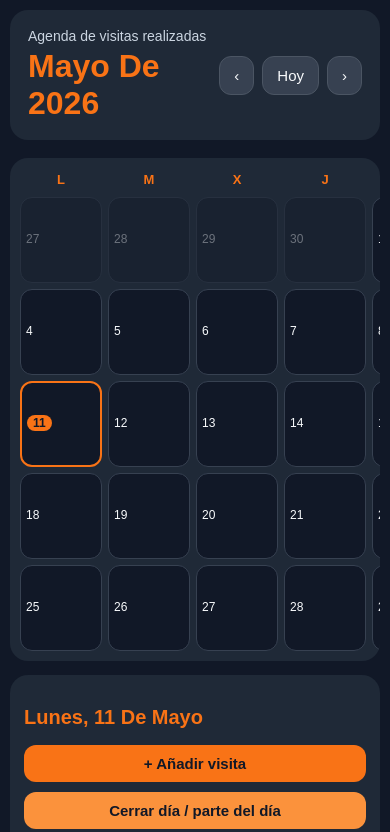
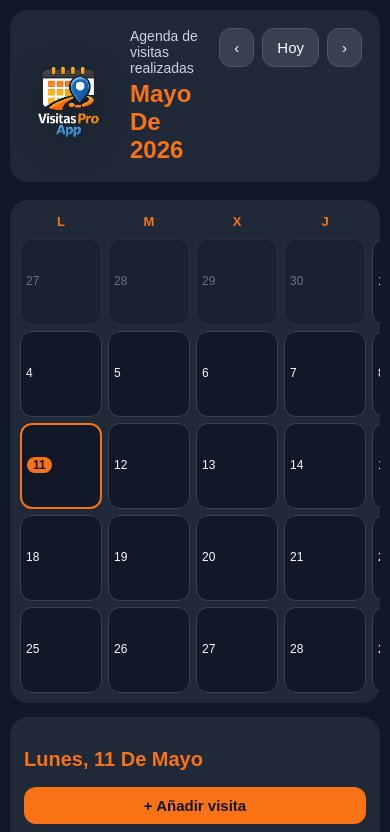
Before and after one commit to Chuck1976/visitas-app, a Next.js app: page / in a window 390 px wide. Shown: the top 832 px of the page. Built offline with nearby package versions, Linux system fonts and the light colour scheme.

Commit message:
Add Visitas Pro App logo

```diff
--- a/app/globals.css
+++ b/app/globals.css
@@ -26,6 +26,22 @@ body {
   justify-content: space-between;
   align-items: center;
   margin-bottom: 18px;
+}
+
+.brandBlock {
+  display: flex;
+  align-items: center;
+  gap: 16px;
+  min-width: 0;
+}
+
+.brandLogo {
+  width: 120px;
+  max-width: 34vw;
+  height: auto;
+  display: block;
+  flex: 0 0 auto;
+  filter: drop-shadow(0 10px 18px rgba(0, 0, 0, 0.35));
 }
 
 h1 {
@@ -354,6 +370,24 @@ textarea {
     padding: 10px;
   }
 
+  .topbar {
+    gap: 12px;
+    align-items: flex-start;
+  }
+
+  .brandBlock {
+    gap: 10px;
+  }
+
+  .brandLogo {
+    width: 92px;
+    max-width: 30vw;
+  }
+
+  h1 {
+    font-size: 24px;
+  }
+
   .layout {
     display: block;
   }
--- a/app/layout.js
+++ b/app/layout.js
@@ -12,8 +12,12 @@ const geistMono = Geist_Mono({
 });
 
 export const metadata = {
-  title: "Visitas Comerciales",
+  title: "Visitas Pro App",
   description: "Agenda privada de visitas comerciales",
+  icons: {
+    icon: "/visitas-pro-icon.png",
+    apple: "/visitas-pro-icon.png",
+  },
 };
 
 export default function RootLayout({ children }) {
--- a/app/page.js
+++ b/app/page.js
@@ -1,4 +1,5 @@
 "use client";
+import Image from "next/image";
 import React, { useEffect, useMemo, useRef, useState } from "react";
 
 const STORAGE_KEY = "visitas_app_pro_v4";
@@ -495,6 +496,15 @@ export default function App() {
   return (
     <div className="app">
       <div className="topbar">
+        <div className="brandBlock">
+          <Image
+            className="brandLogo"
+            src="/visitas-pro-logo.png"
+            alt="Visitas Pro App"
+            width={335}
+            height={335}
+            priority
+          />
           <div>
             <div className="small">Agenda de visitas realizadas</div>
             <h1>
@@ -503,6 +513,7 @@ export default function App() {
                 year: "numeric",
               })}
             </h1>
+          </div>
         </div>
 
         <div className="buttons">
```
Also changed, not shown: public/visitas-pro-icon.png (added), public/visitas-pro-logo.png (added). Lines whose indentation alone changed are shown as unchanged.
